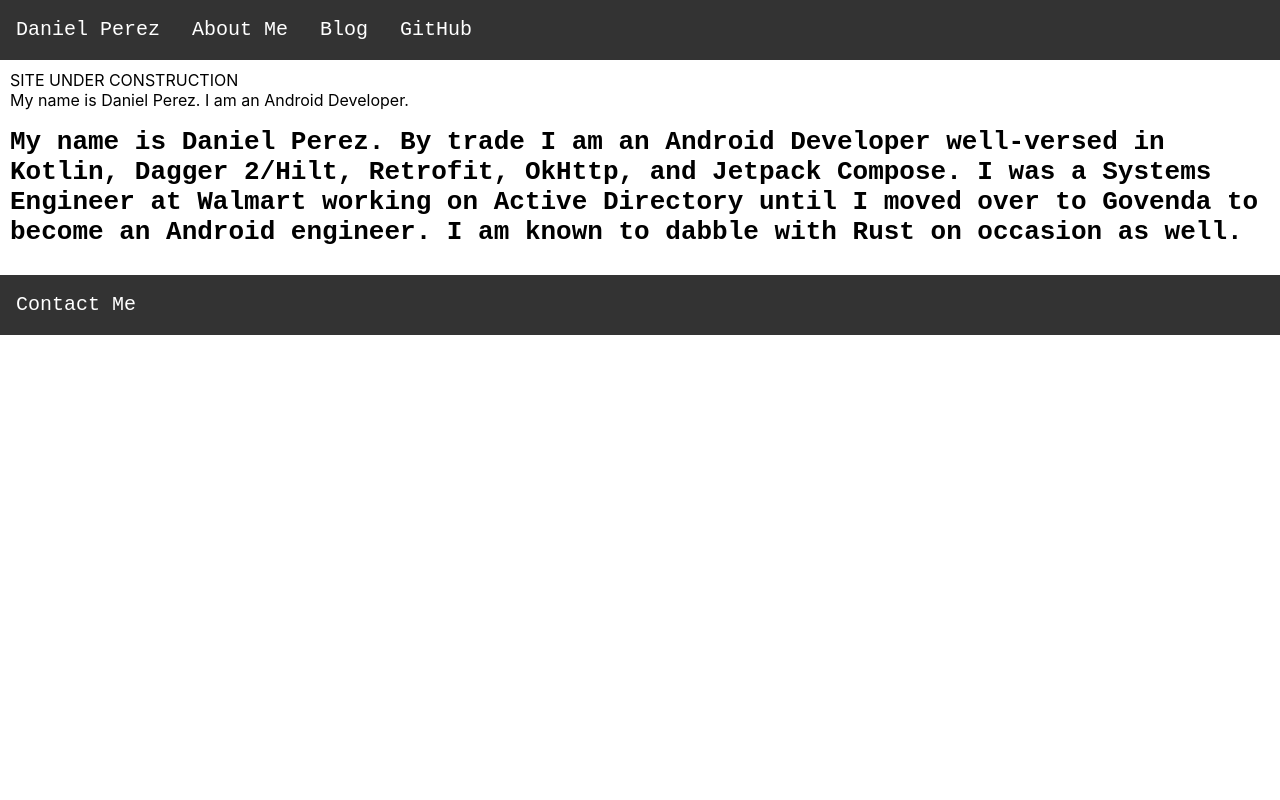
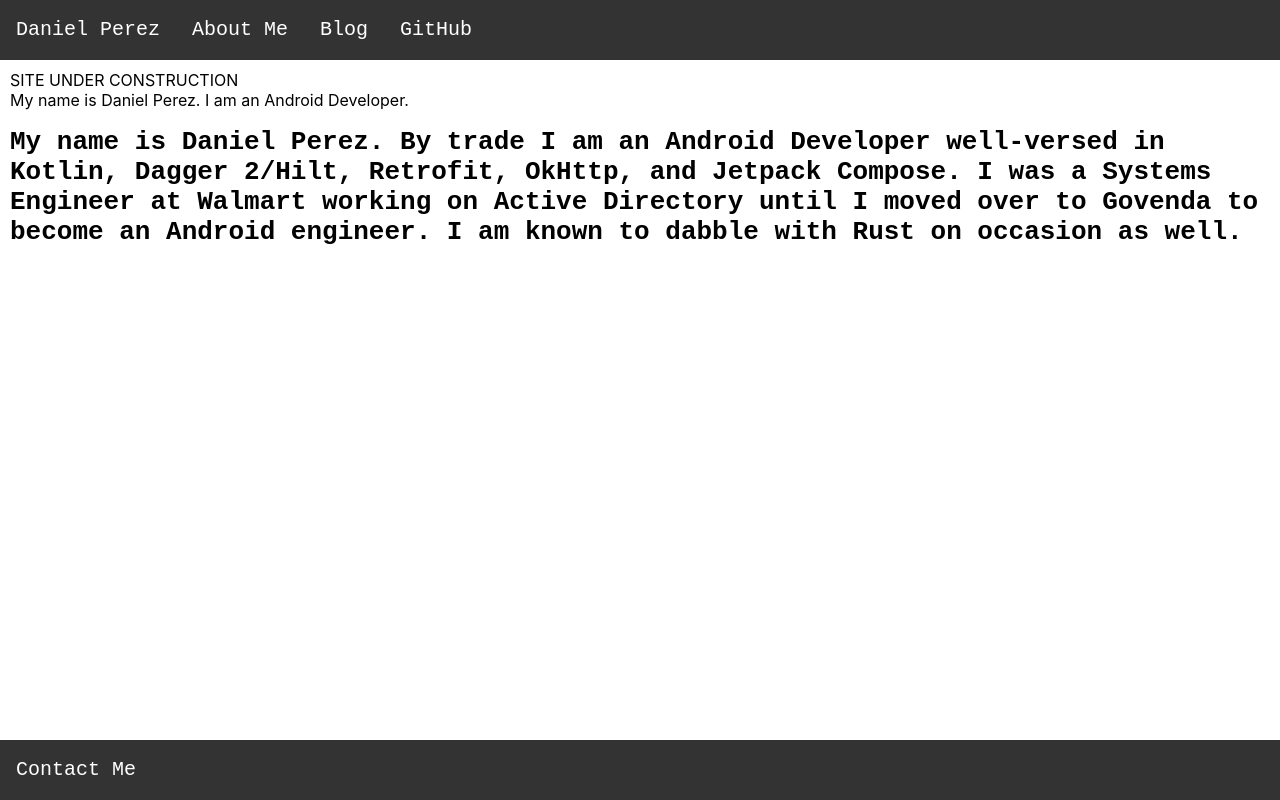
Before and after one commit to danielPerez97/website, a React (Create React App) app: page / in a window 1280 px wide. Built offline with nearby package versions, Linux system fonts and the light colour scheme.

Commit message:
Fixed the Footer to always be at the bottom of the page and always below big content

```diff
--- a/src/routes/root.jsx
+++ b/src/routes/root.jsx
@@ -3,11 +3,6 @@ import { Outlet } from 'react-router-dom';
 import styled from 'styled-components';
 import Header from '../components/Header';
 import Footer from '../components/Footer';
-
-const AppContainer = styled.div`
-  height: 100%;
-  width: 100%;
-`;
 
 const PageContainer = styled.div`
   display: flex;
@@ -15,7 +10,7 @@ const PageContainer = styled.div`
   height: 100vh;
 `;
 
-const ContentContainer = styled(Outlet)`
+const ContentContainer = styled.div`
   flex-grow: 1;
   width: 100%;
 `;
@@ -31,13 +26,13 @@ const StyledFooter = styled(Footer)`
 function Root() {
   return (
     <React.StrictMode>
-      <AppContainer>
-        <PageContainer>
-          <Header />
-          <ContentContainer />
-          <StyledFooter />
-        </PageContainer>
-      </AppContainer>
+      <PageContainer>
+        <Header />
+        <ContentContainer>
+          <Outlet />
+        </ContentContainer>
+        <StyledFooter />
+      </PageContainer>
     </React.StrictMode>
   );
 }
```
Also changed, not shown: 1 other file (tests, documents, lock files or other folders).
